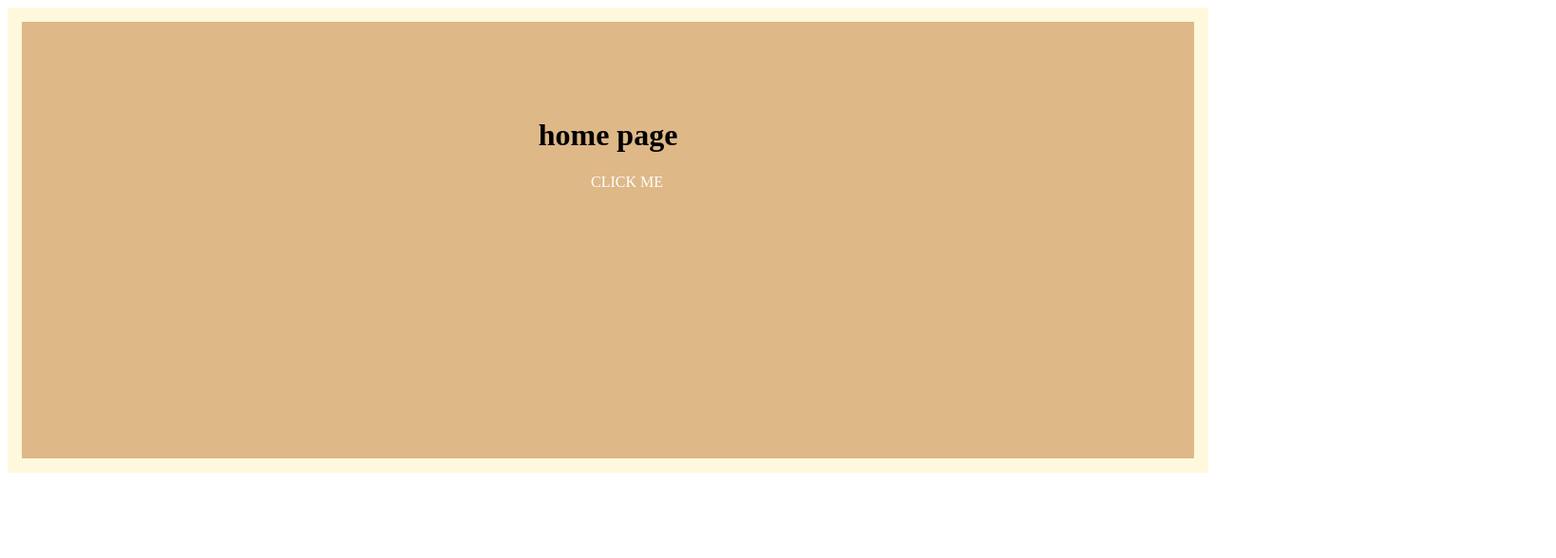
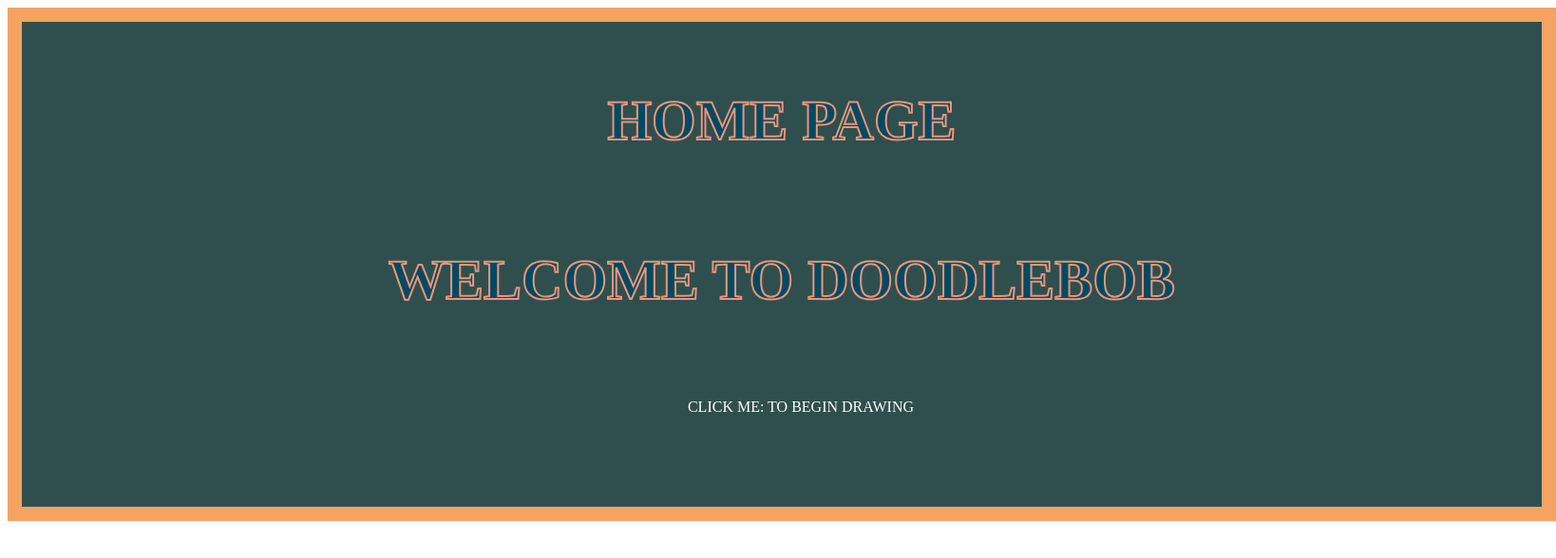
Before and after one commit to meyerphil/doodlebob, a website: page public/index.html in a window 1280 px wide. Shown: the whole page at 95% size, 1638 px wide, since content can reach past the window. Drawn offline with Linux system fonts and the light colour scheme.

Commit message:
Added more CSS to the homepage

```diff
--- a/public/css/site.css
+++ b/public/css/site.css
@@ -1,13 +1,22 @@
+
+h1{
+  position: relative;
+  color: rgb(0, 74, 98);
+  font-family: "Times ew roman", times, sans-serif;
+  font-size: 60px;
+  text-align: center;
+  top: -50px;
+ -webkit-text-stroke: 2px Darksalmon;
+}
 
 #intro {
-background-color: Burlywood;
-width: auto;
-min-height: 300px;
-padding: 80px;
-border: solid 15px #FFF8DC;
-text-align: center;
-margin:auto;
-top: 50%;
+  background-color: DarkSlateGrey;
+  width: 1440px;
+  min-height: 280px;
+  padding: 80px;
+  margin: auto;
+  border: solid 15px #F4A460;
+  text-align: center;
 }
 
 #intro ul li{
@@ -27,7 +36,7 @@ top: 50%;
   content: '';
   height: 3px;
   width: 0%;
-  background: #2F4F4F;
+  background: #fff;
   position: absolute;
   left: 0;
   bottom: -5px;
--- a/public/index.html
+++ b/public/index.html
@@ -7,10 +7,12 @@
 
 <body>
   <div id="intro">
-   <h1>home page</h1>
+   <h1 id="head">HOME PAGE</h1>
+  <br>
+  <h1> WELCOME TO DOODLEBOB </h1>
    <ul>
 
-   <li><a href="/canvas">click me</a></li>
+   <li><a href="/canvas">CLICK ME: TO BEGIN DRAWING</a></li>
 
  </ul>
 
```
